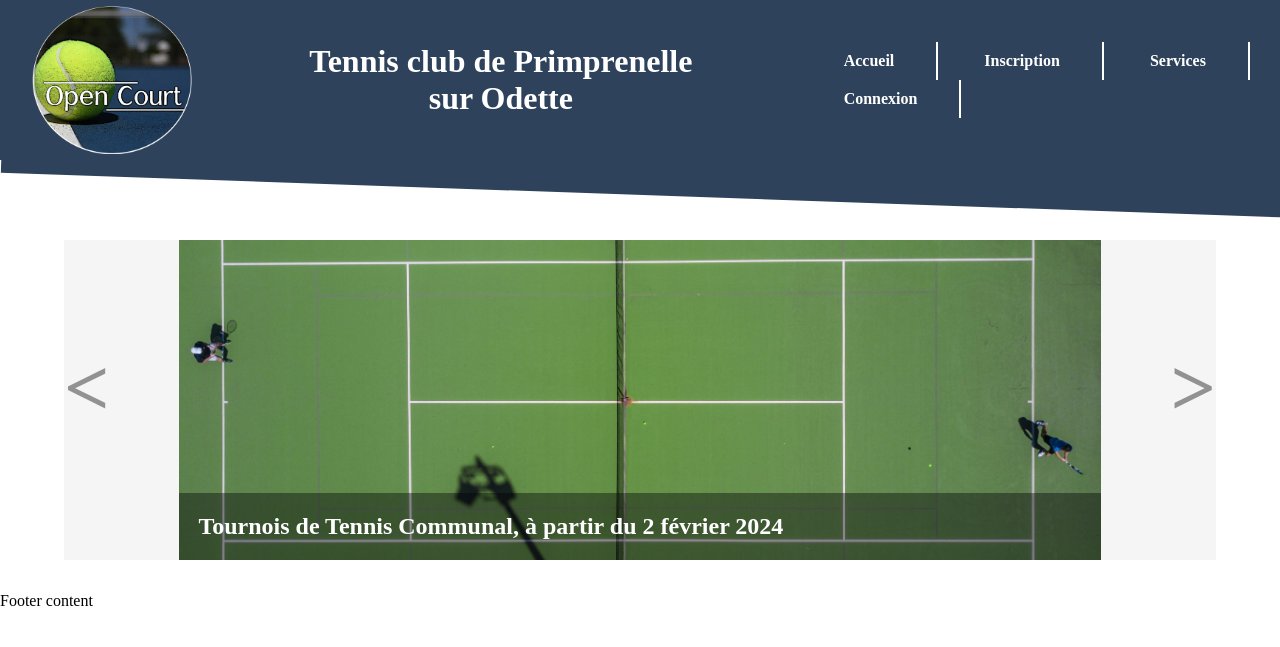
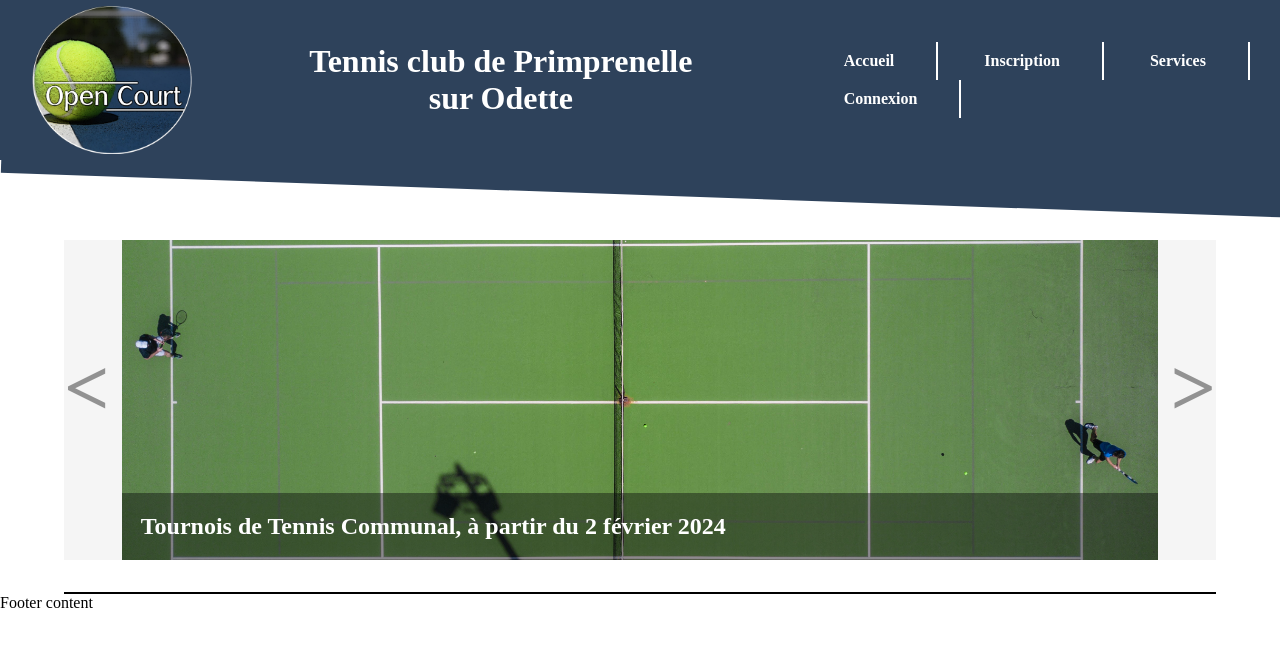
Before and after one commit to castillojohan/open_court, a PHP site: page /home.html in a window 1280 px wide. Shown: the top 647 px of the page. Run offline with PHP 8.4, Linux system fonts and the light colour scheme.

Commit message:
fixed slider. comming soon articles section

```diff
--- a/integration/home.html
+++ b/integration/home.html
@@ -40,11 +40,27 @@
                 <p class="right-arrow">&gt;</p>
             </div>
 
-            <img src="./assets/pexels-mudassir-ali-1619860.jpg" alt="photo d'un terrain de tennis sur gazon">
+            <div class="slider__display active">
+                <img src="./assets/pexels-mudassir-ali-1619860.jpg" alt="photo d'un terrain de tennis sur gazon">
 
-            <div class="slider__overlay">
-                <h2>Tournois de Tennis Communal, à partir du 2 février 2024</h2>
+                <div class="slider__overlay">
+                    <h2>Tournois de Tennis Communal, à partir du 2 février 2024</h2>
+                </div>
             </div>
+
+            <div class="slider__display">
+                <img src="./assets/pexels-raj-tatavarthy-171568.jpg" alt="photo d'un terrain de tennis sur gazon">
+
+                <div class="slider__overlay">
+                    <h2>Yannick Nao participe au téléthon 2023 !</h2>
+                </div>
+            </div>
+        </section>
+
+        <section class="main__articles">
+            <article>
+
+            </article>
         </section>
     </main>
 
--- a/integration/style.css
+++ b/integration/style.css
@@ -1,14 +1,26 @@
+html{
+    --theme-blue-primary: #2e425b;
+    --theme-blue-secondary: white;
+
+    --nav-links-hover: #cce447 ;
+}
+
 body{
-    margin: 0;
+    margin: 0 auto;
+}
+
+main{
+    width: 90%;
+    margin: 0 auto;
 }
 
 header div{
-    background-color: #2e425b;
+    background-color: var(--theme-blue-primary);
     display: flex;
     flex-direction: row;
     align-items: center;
     justify-content: center;
-    color: white;
+    color: var(--theme-blue-secondary);
     position: relative;
     height: 160px;
     margin: 0;
@@ -35,7 +47,7 @@ nav ul{
 
 nav li{
     list-style: none;
-    border-right: 2px solid white;
+    border-right: 2px solid var(--theme-blue-secondary);
     display:inline-block;
     position:relative;
     z-index: 2;
@@ -44,7 +56,7 @@ nav li{
 nav li a{
     text-decoration: none;
     font-weight: bold;
-    color: white;
+    color: var(--theme-blue-secondary);
     margin: 0 2em 0 2em;
     display: block;
     position: relative;
@@ -58,14 +70,14 @@ nav li:after{
     left: 0;
     width:0%;
     height:0;
-    background-color: #cce447;
+    background-color: var(--nav-links-hover);
     transform: rotate(-5deg);
 }
 
 nav li:hover a{
     color: white;
     transition:  color .3s;
-    text-shadow: 1px 1px 2px #2e425b;
+    text-shadow: 1px 1px 2px var(--theme-blue-primary);
 }
 
 nav li:hover:after{
@@ -83,14 +95,14 @@ header::after{
     width: 100%;
     position: absolute;
     z-index: -2;
-    background-color: #2e425b;
+    background-color: var(--theme-blue-primary);
     transform: rotate(2deg);
     top: 105px;
     left: 2px;
 }
 
 .main__slider{
-    width: 90%;
+    width: 100%;
     position: relative;
     height: 20em;
     margin: 5em auto 2em auto;
@@ -101,13 +113,18 @@ header::after{
 
 .main__slider img{
     position: absolute;
-    width : 80%;
+    width : 90%;
     height: 100%;
     object-fit: cover;
-    opacity: 1;
     max-height: 20em;
     transition: opacity .3s;
-    left: 10%;
+    top: 0;
+    left: 5%;
+}
+
+.slider__display{
+    opacity: 0;
+    z-index: 3;
 }
 
 .active{
@@ -138,8 +155,8 @@ header::after{
 .slider__overlay{
     position: absolute;
     bottom: 0;
-    width: 80%;
-    left: 10%;
+    width: 90%;
+    left: 5%;
     background-color: rgba(0, 0, 7, 0.4);
 }
 
@@ -147,3 +164,7 @@ header::after{
     color: white;
     margin-left: .8em;
 }
+
+.main__articles{
+    border-top: 2px solid ;
+}
```
